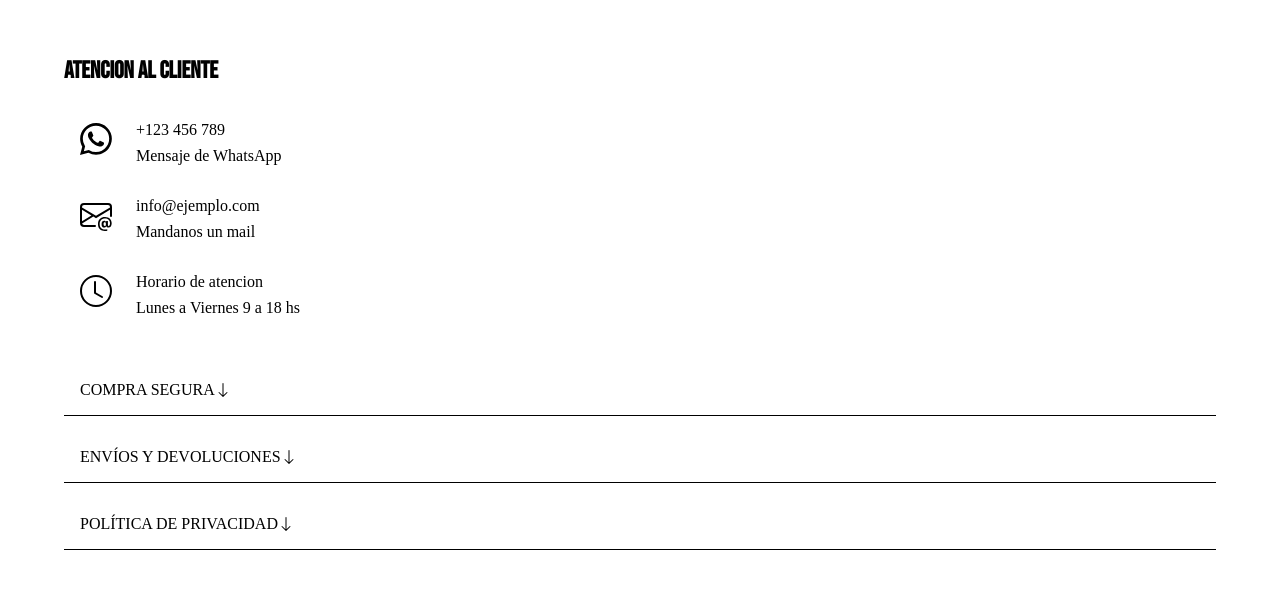
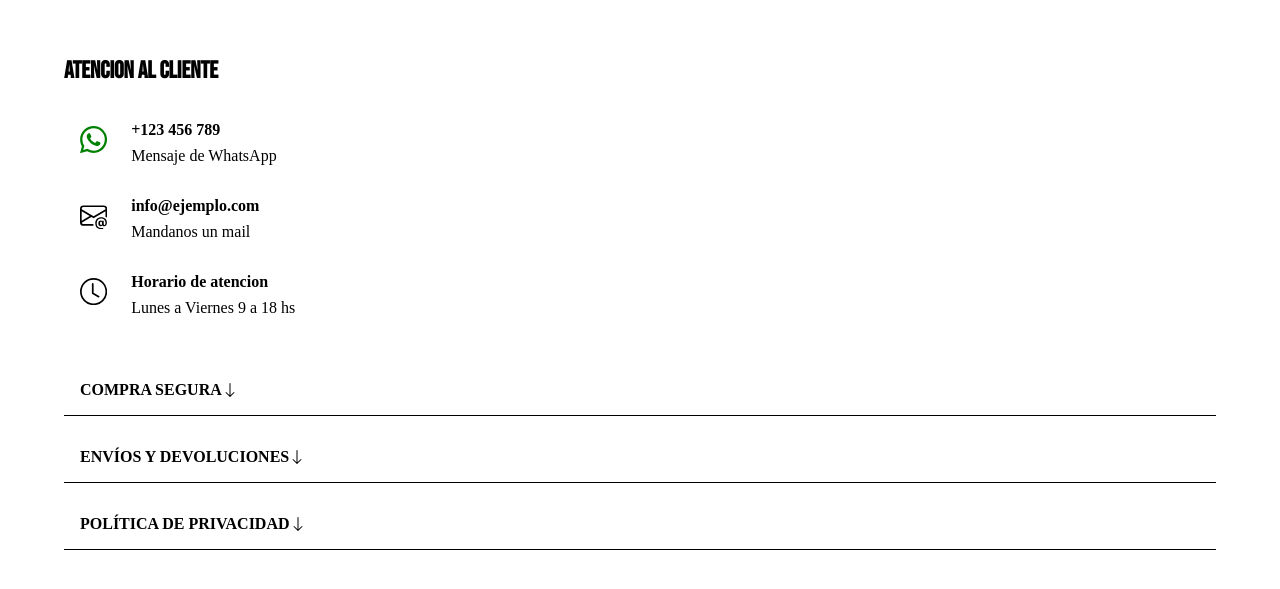
Before and after one commit to Juannmanuel/BoonRod, a React (Vite) app: page /louder in a window 1280 px wide. Shown: the part 107-696 px from the top of the page. Built offline with nearby package versions, Linux system fonts and the light colour scheme; a web font is replaced by a local one.

Commit message:
customer

```diff
--- a/src/components/CustomerSupport/CustomerSupport.jsx
+++ b/src/components/CustomerSupport/CustomerSupport.jsx
@@ -6,10 +6,10 @@ const CustomerSupport = () => {
       <h2 className={styles.title}>Atencion al Cliente</h2>
       <div className={styles.contactItem}>
         <i className={styles.contactIcon}>
-          <BsWhatsapp />
+          <BsWhatsapp style={{color: "green"}} />
         </i>
         <div className={styles.container_text}>
-          <span className={styles.contactText}>+123 456 789</span>
+          <span className={styles.contactText_title}>+123 456 789</span>
           <span className={styles.contactText}>Mensaje de WhatsApp</span>
         </div>
       </div>
@@ -18,7 +18,7 @@ const CustomerSupport = () => {
           <BsEnvelopeAt />
         </i>
         <div className={styles.container_text}>
-          <span className={styles.contactText}>info@ejemplo.com</span>
+          <span className={styles.contactText_title}>info@ejemplo.com</span>
           <span className={styles.contactText}>Mandanos un mail</span>
         </div>
       </div>
@@ -27,7 +27,7 @@ const CustomerSupport = () => {
           <BsClock />
         </i>
         <div className={styles.container_text}>
-          <span className={styles.contactText}>Horario de atencion</span>
+          <span className={styles.contactText_title}>Horario de atencion</span>
           <span className={styles.contactText}>Lunes a Viernes 9 a 18 hs</span>
         </div>
       </div>
--- a/src/components/CustomerSupport/CustomerSupport.module.css
+++ b/src/components/CustomerSupport/CustomerSupport.module.css
@@ -9,9 +9,8 @@
 }
 .title {
   font-family: var(--font-title);
-  font-size: var(--font-size-title);
-  font-weight: var(--font-weight-title);
-
+  font-size: var(--text-big);
+  font-weight: var(--font-weight-big);
 }
 .contactItem {
   display: flex;
@@ -22,7 +21,7 @@
 }
 
 .contactIcon {
-  font-size: 2rem;
+  font-size: 1.7rem;
 }
 .container_text {
   display: flex;
@@ -31,12 +30,16 @@
   align-items: start;
   gap: 0.5rem;
 }
+.contactText_title {
+  font-family: var(--font-subtitle);
+  font-size: var(--text-medium);
+  font-weight: var(--font-weight-medium);
+}
 .contactText {
   font-family: var(--font-subtitle);
-  font-size: var(--font-size-subtitle);
-  font-weight: var(--font-weight-subtitle);
+  font-size: var(--text-medium);
+  font-weight: var(--font-weight-small);
 }
-
 .faqContainer {
   gap: 1rem;
   margin-top: 2rem;
@@ -66,13 +69,14 @@
   text-transform: uppercase;
   font-family: var(--font-subtitle);
   font-size: var(--font-size-subtitle);
+  font-weight: var(--font-weight-medium);
 }
 
 .faqContent {
   font-size: 1.2rem;
-  padding: 1rem;
+  padding: .8rem;
   margin: 0 auto;
   font-family: var(--font-paragraph);
-  font-size: var(--font-size-paragraph);
-  font-weight: var(--font-weight-paragraph);
+  font-size: var(--text-small);
+  font-weight: var(--font-weight-small);
 }
--- a/src/index.css
+++ b/src/index.css
@@ -20,12 +20,12 @@ img {
   --font-subtitle: font-family: "Hind Siliguri", sans-serif;
   --font-paragraph: font-family: "Dosis", sans-serif;
   /* Tamaños de fuente */
-  --font-size-title: 1.5rem;
-  --font-size-subtitle: 1rem;
-  --font-size-paragraph: .9rem;
+  --text-big: 1.5rem; /* Título */
+  --text-medium: 1rem; /* Subtítulo */
+  --text-small: .9rem; /* Párrafo */
 
   /* Pesos de fuente */
-  --font-weight-title: 700; /* o 400, si prefieres usar números */
-  --font-weight-subtitle: 500; /* Semi-bold */
-  --font-weight-paragraph: 400; /* Regular */
+  --font-weight-big: 800; /* Título */
+  --font-weight-medium: 600; /* Subtítulo */
+  --font-weight-small: 400; /* Párrafo */
 }
```
